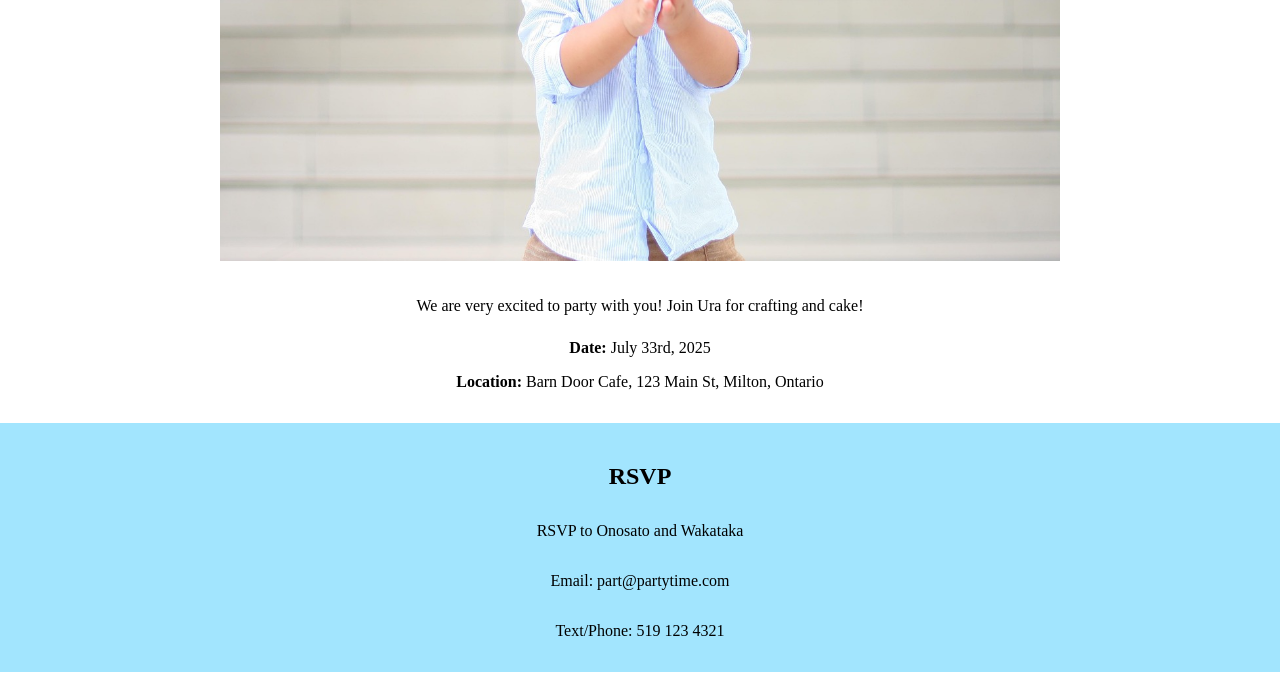
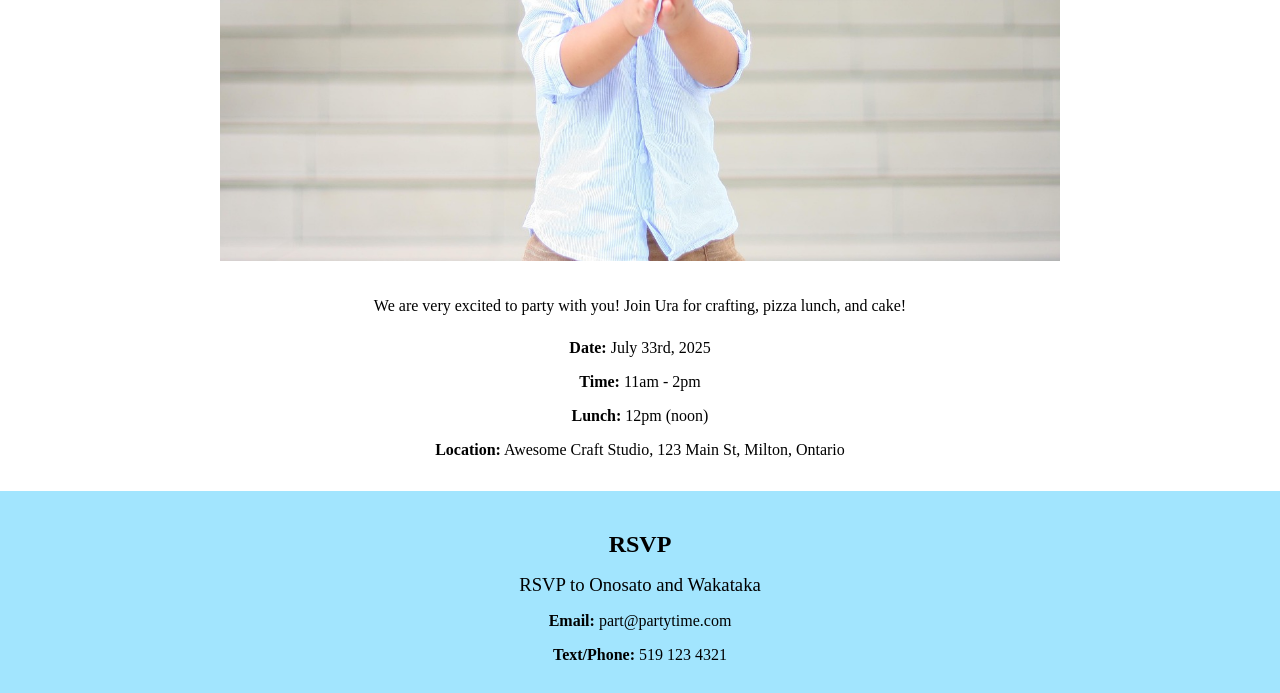
Before and after one commit to laurabartha/samplesite, a plain HTML site: page index.html in a window 1280 px wide. Shown: the part 1118-1811 px from the top of the page. Drawn offline with Linux system fonts and the light colour scheme.

Commit message:
design tweaks

```diff
--- a/index.html
+++ b/index.html
@@ -10,6 +10,7 @@
             margin: 0 auto;
             text-align: center;
         }
+
         header{
             background: no-repeat url('./balloons.jpg');
             background-size: cover;
@@ -17,11 +18,6 @@
             padding-top: 10vh;
 
         }
-        /* nav {
-            text-align: left;
-            padding: 5px;
-            background-color: white;
-        } */
 
         h1{
             background-color: rgba(145, 224, 254,  84%);
@@ -37,13 +33,18 @@
             padding: 2vh;
         }
 
+        h3 {
+            padding-bottom: 1vh;
+            font-weight: normal;
+        }
+
         p {
 
             padding: 2vh;
         }
 
-        img,iframe {
-            max-width: 90vw;
+        img, iframe {
+            max-width: 80vw;
             max-height: 70vh;
             padding-top: 2vh;
             padding-bottom: 2vh;
@@ -57,7 +58,7 @@
         .rsvp {
 
             background-color: rgba(145, 224, 254,  84%);
-            padding-bottom: 2vh;
+
         }
 
         .info {
@@ -69,41 +70,34 @@
 </head>
 <body>
    <header>
-    <!-- <nav>
-        Menu
-        <ul>
-            <li> Details </li>
-            <li> RSVP </li>
-            <li> Map </li>
-        </ul>
-    </nav> -->
     <h1> Ura's Birthday Party</h1>
    </header>
    <main>
     <section>
         <h2> Details </h2>
-        <img src="portrait.jpg" alt="Birthday Person"/>
-        <p>We are very excited to party with you! Join Ura for crafting and cake! </p>
+        <img src="portrait.jpg" alt="Pictyre of Birthday Person"/>
+        <p>We are very excited to party with you! Join Ura for crafting, pizza lunch, and cake! </p>
 
         <p class="info"><strong>Date: </strong>July 33rd, 2025</p>
-        <p class="info"><strong>Location:</strong> Barn Door Cafe, 123 Main St, Milton, Ontario</p>
+        <p class="info"><strong>Time: </strong>11am - 2pm</p>
+        <p class="info"><strong>Lunch: </strong> 12pm (noon) </p>
+        <p class="info"><strong>Location:</strong> Awesome Craft Studio, 123 Main St, Milton, Ontario</p>
 
 
 
     </section>
     <section class="rsvp">
         <h2> RSVP </h2>
-        <p> RSVP to Onosato and Wakataka</p>
-        <p> Email: part@partytime.com</p>
-        <p> Text/Phone: 519 123 4321 </p>
+        <h3> RSVP to Onosato and Wakataka</h3>
+        <p class="info"> <strong>Email:</strong> part@partytime.com</p>
+        <p class="info"> <strong>Text/Phone: </strong>519 123 4321 </p>
 
 
     </section>
     <section>
         <h2> Map </h2>
 
-            <iframe src="https://www.google.com/maps/embed?pb=!1m18!1m12!1m3!1d2893.5464764847!2d-79.88689052390761!3d43.51179576156518!2m3!1f0!2f0!3f0!3m2!1i1024!2i768!4f13.1!3m3!1m2!1s0x882b6f001661f841%3A0x27530ac8123b73b1!2sThe%20Barn%20Door%20Cafe!5e0!3m2!1sen!2sca!4v1753816463341!5m2!1sen!2sca"  style="border:0;" allowfullscreen="" loading="lazy" referrerpolicy="no-referrer-when-downgrade"></iframe>
-
+        <iframe src="https://www.google.com/maps/embed?pb=!1m18!1m12!1m3!1d2893.5464764847!2d-79.88689052390761!3d43.51179576156518!2m3!1f0!2f0!3f0!3m2!1i1024!2i768!4f13.1!3m3!1m2!1s0x882b6f001661f841%3A0x27530ac8123b73b1!2sThe%20Barn%20Door%20Cafe!5e0!3m2!1sen!2sca!4v1753816463341!5m2!1sen!2sca"  style="border:0;"  loading="lazy" referrerpolicy="no-referrer-when-downgrade"></iframe>
     </section>
    </main>
 </body>
```
